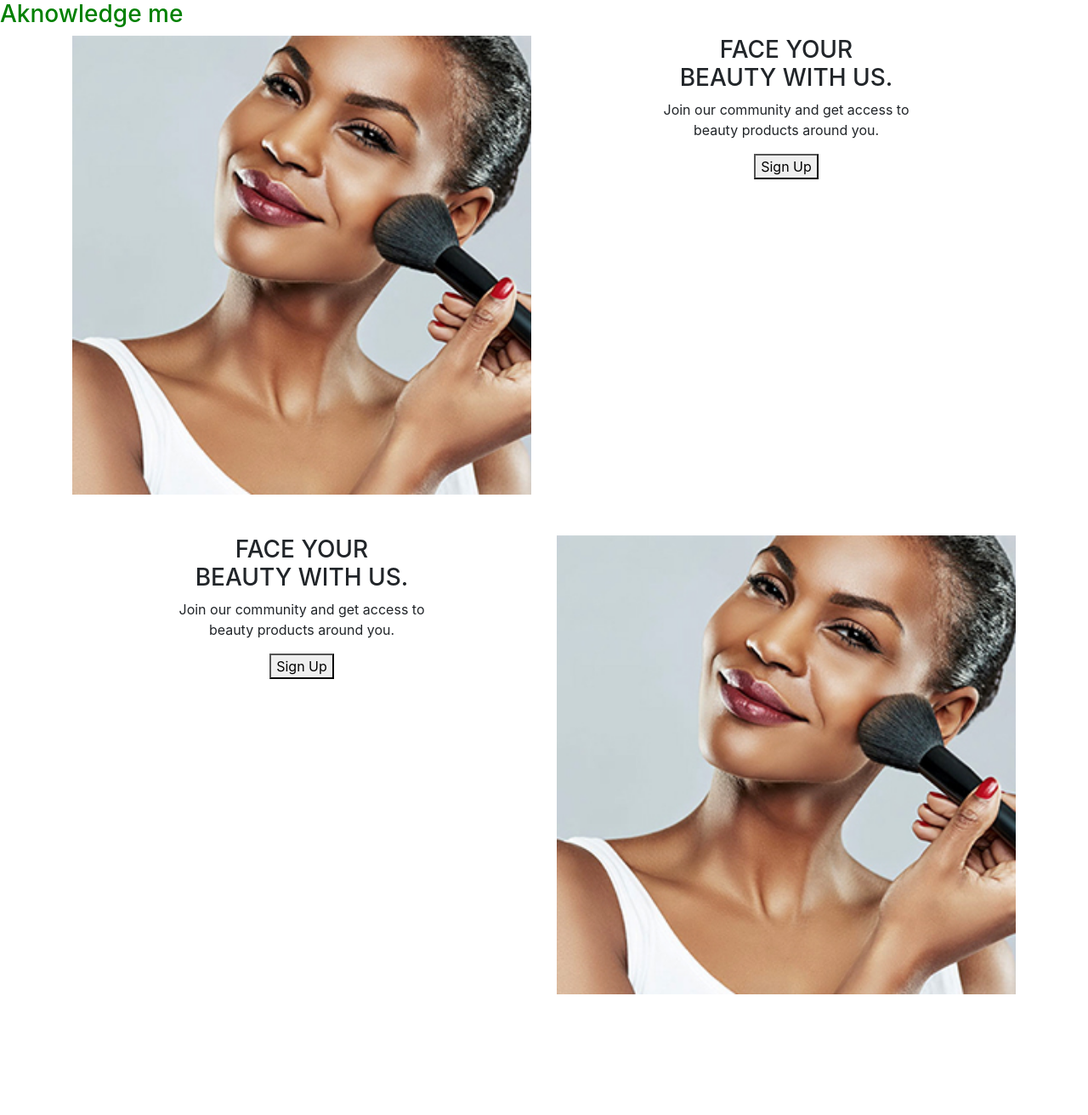
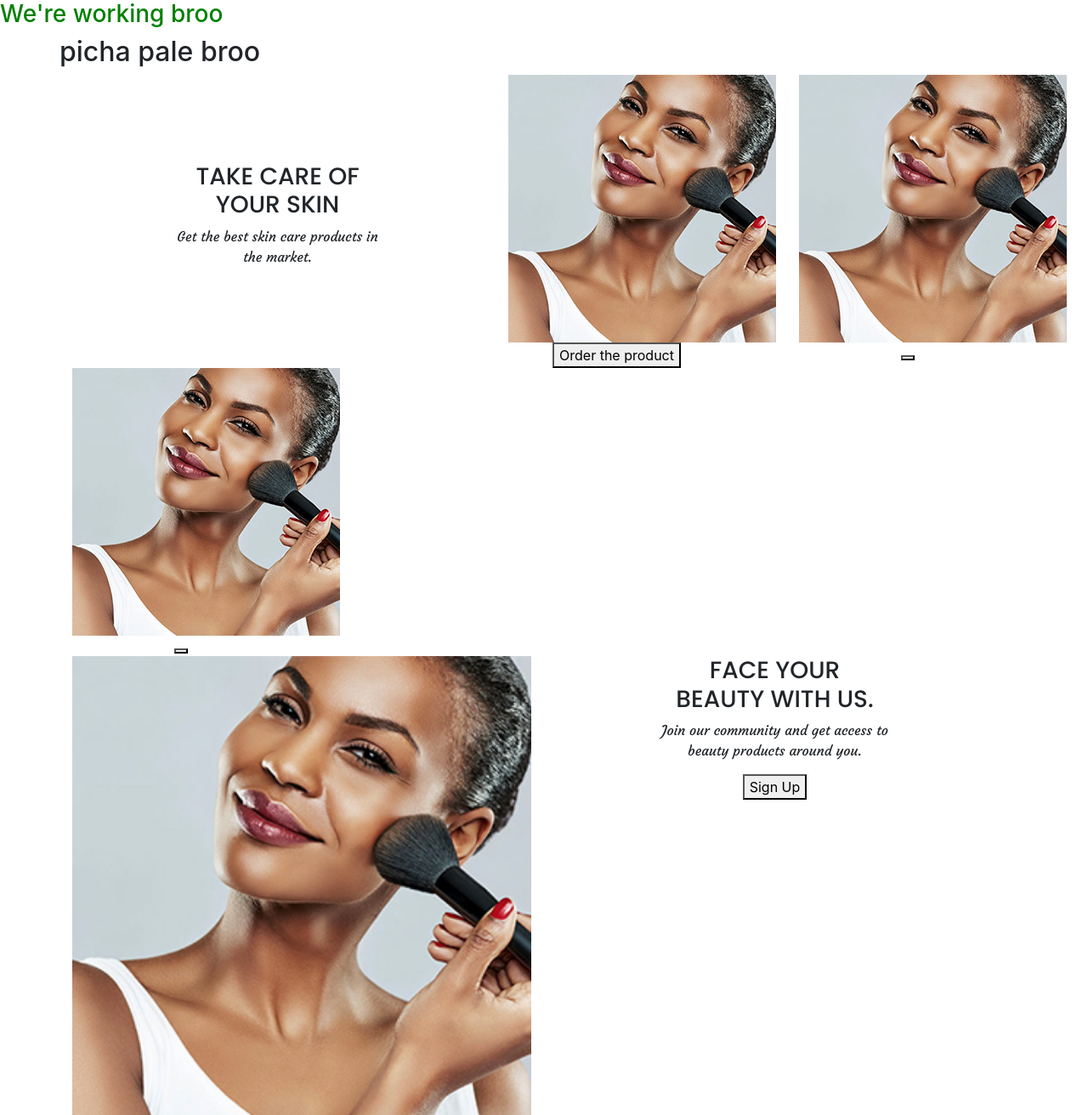
Before and after one commit to Andy3643/Beaucoup, a Django app: page /home/ in a window 1280 px wide. Shown: the whole page at 85% size. Before the commit the page ends 1170 px from the top, so only its background shows below. Run offline with Django 4.2, Linux system fonts and the light colour scheme; some libraries are stand-ins or nearby versions; some web fonts are replaced.

Commit message:
style:add images to index page

```diff
--- a/myapp/static/css/main.css
+++ b/myapp/static/css/main.css
@@ -29,3 +29,18 @@
     font-family: 'Courgette', cursive;
     color: red;
 }
+.homeh3{
+    font-family: 'Poppins', sans-serif;
+
+}
+.homep{
+    font-family: 'Courgette', cursive;
+
+}
+.skinhome{
+    margin: auto;
+
+}
+.skinproduct{
+    margin-right: 5%;
+}
--- a/myapp/templates/base.html
+++ b/myapp/templates/base.html
@@ -17,10 +17,14 @@
         <link rel="preconnect" href="https://fonts.googleapis.com">
         <link rel="preconnect" href="https://fonts.gstatic.com" crossorigin>
         <link href="https://fonts.googleapis.com/css2?family=Merriweather:wght@900&display=swap" rel="stylesheet">
+
         <link rel="preconnect" href="https://fonts.googleapis.com">
         <link rel="preconnect" href="https://fonts.gstatic.com" crossorigin>
         <link href="https://fonts.googleapis.com/css2?family=Courgette&display=swap" rel="stylesheet">
 
+        <link rel="preconnect" href="https://fonts.googleapis.com">
+        <link rel="preconnect" href="https://fonts.gstatic.com" crossorigin>
+        <link href="https://fonts.googleapis.com/css2?family=Poppins:wght@500&display=swap" rel="stylesheet">
         <!-- Font styles end-->
     {% endblock %}
 
--- a/myapp/templates/main/index.html
+++ b/myapp/templates/main/index.html
@@ -2,27 +2,41 @@
 {% load static %}
 
 {% block content %}
-<h3 class="trycss" >Aknowledge me</h3>
+<h3 class="trycss" >We're working broo</h3>
 <div class="container">
+    <div class="row">
+        <h2 class="text-center">picha pale broo</h2>
+    </div>
+    <div class="row">
+        <div class="col-3 text-center skinhome">
+            <h3 class="homeh3">TAKE CARE OF YOUR SKIN</h3>
+            <P class="homep">Get the best skin care products in the market.</P>
+        </div>
+        <div class="col-3 text-center skinproduct">
+            <img src="{% static '/images/blackmakeup.jpg' %}" alt="image">
+            <a href=""><button> Order the product</button></a>
+        </div>
+        <!-- box flex-->
+        <div class="col-3 text-center">
+            <img src="{% static '/images/blackmakeup.jpg' %}" alt="image">
+            <a href=""><button></button></a>
+        </div>
+        <div class="col-3 text-center">
+            <img src="{% static '/images/blackmakeup.jpg' %}" alt="image">
+            <a href=""><button></button></a>
+        </div>
+    </div>
     <div class="row">
         <div class="col-6">
             <img src="{% static '/images/blackmakeup.jpg' %}" alt="welcome" width="100%">
         </div>
         <div class="col-6 text-center">
-            <h3>FACE YOUR<br>BEAUTY WITH US.</h3>
-            <P>Join our community and get access to<br>beauty products around you. </P>
+            <div class="skinproduct">
+            <h3 class="homeh3">FACE YOUR<br>BEAUTY WITH US.</h3>
+            <P class="homep">Join our community and get access to<br>beauty products around you. </P>
             <a href=""><button>Sign Up</button></a>
-        </div>
-    </div>
-    <div class="row mt-5">
-        <div class="col-6 text-center">
-            <h3>FACE YOUR<br>BEAUTY WITH US.</h3>
-            <P>Join our community and get access to<br>beauty products around you. </P>
-            <a href=""><button>Sign Up</button></a>
-        </div>
-        <div class="col-6">
-            <img src="{% static '/images/blackmakeup.jpg' %}" alt="welcome" width="100%">
+            </div>
         </div>
     </div>
 </div>
-{% endblock%}
+{% endblock %}
```
Also changed, not shown: myapp/templates/main/indexy.html (added, +28 -0 lines).
